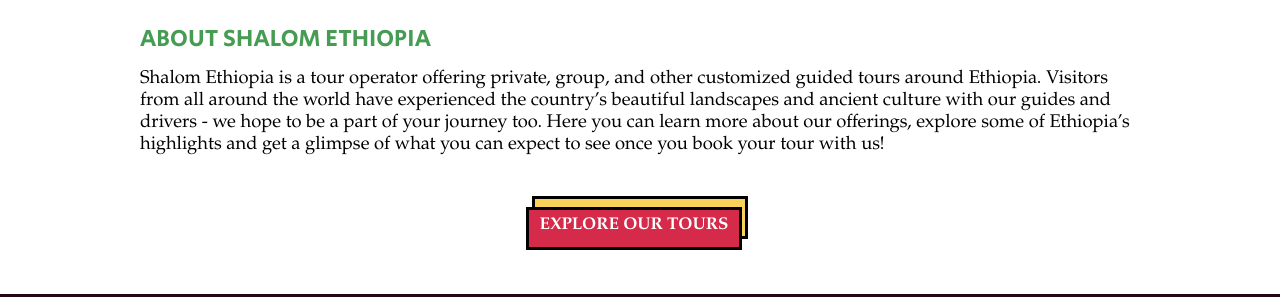
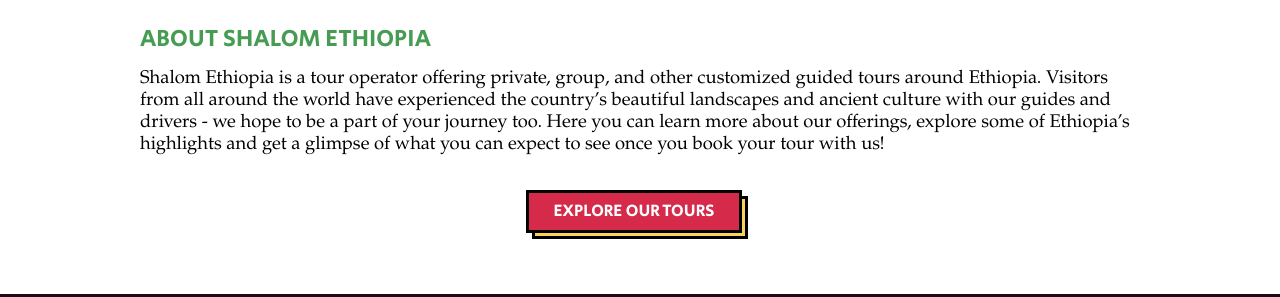
Before and after one commit to benjaminrubin/shalomethiopia, a plain HTML site: page index.html in a window 1280 px wide. Shown: the part 492-789 px from the top of the page. Drawn offline with nearby package versions, Linux system fonts and the light colour scheme.

Commit message:
almost slipped

```diff
--- a/styles/global.css
+++ b/styles/global.css
@@ -254,6 +254,12 @@
     text-shadow: 2px 2px 4px #333333;
 }
 
+h3 {
+    font-family: 'Secular One', 'Open Sans', Segoe UI, sans-serif;
+    position: absolute;
+    font-weight: normal;
+    margin: 0 0;
+}
 
 .section {
     width: 100%;
```
